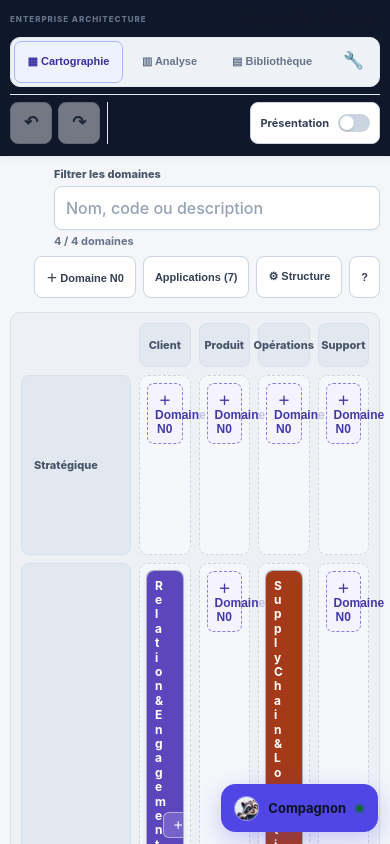
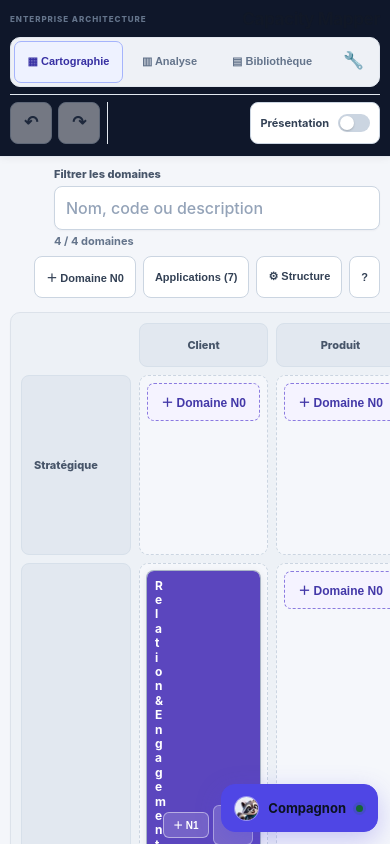
Before and after one commit to Sims07/enterprise-capacity-mapper, a React (Vite) app: page / in a window 390 px wide. Built offline with nearby package versions, Linux system fonts and the light colour scheme.

Commit message:
fix(map): stabilize grid tracks and mobile map scrolling

```diff
--- a/src/styles/base.css
+++ b/src/styles/base.css
@@ -2666,7 +2666,7 @@ body::-webkit-scrollbar,
 }
 
 /* Two-dimensional capability mosaic (PR 2). */
-.map-mosaic{display:grid;gap:8px;min-width:760px;align-items:stretch;overflow:visible}
+.map-mosaic{display:grid;gap:8px;min-width:760px;align-items:stretch;align-content:start;overflow:visible}
 .mosaic-corner,.mosaic-column-heading,.mosaic-row-heading{display:flex;align-items:center;padding:9px 12px;font-size:11px;font-weight:850;color:#475569}
 .mosaic-column-heading{justify-content:center;background:#e2e8f0;border:1px solid #d7e0ea;border-radius:8px;text-align:center}
 .mosaic-row-heading{background:#e2e8f0;border:1px solid #d7e0ea;border-radius:8px}
@@ -2724,7 +2724,7 @@ body::-webkit-scrollbar,
 .workspace.mosaic-workspace>main{min-width:0}
 .workspace.mosaic-workspace.mosaic-inventory-open{grid-template-columns:280px minmax(0,1fr)}
 .workspace.mosaic-workspace.mosaic-inventory-open>aside{display:block}
-.map-mosaic{width:100%;min-width:0;grid-auto-flow:row;grid-auto-columns:minmax(0,1fr)}
+.map-mosaic{width:100%;min-width:0;grid-auto-flow:row;grid-auto-columns:minmax(0,1fr);align-content:start}
 
 /* Fond discret à points pour distinguer la surface de travail sans aplat massif. */
 .map:has(.map-mosaic){background-color:#f7f8fa;background-image:radial-gradient(circle,rgba(148,163,184,.24) 1px,transparent 1.2px);background-size:18px 18px}
@@ -2782,3 +2782,7 @@ body::-webkit-scrollbar,
   .map-matrix .matrix-domain { display: none; }
   .map-matrix .matrix-mobile-domain { display: block; }
 }
+
+
+/* Mobile keeps the bidimensional grid readable inside its own scroll container. */
+@media(max-width:760px){.workspace.mosaic-workspace>main{overflow-x:auto}.map-mosaic{min-width:680px}}
```
